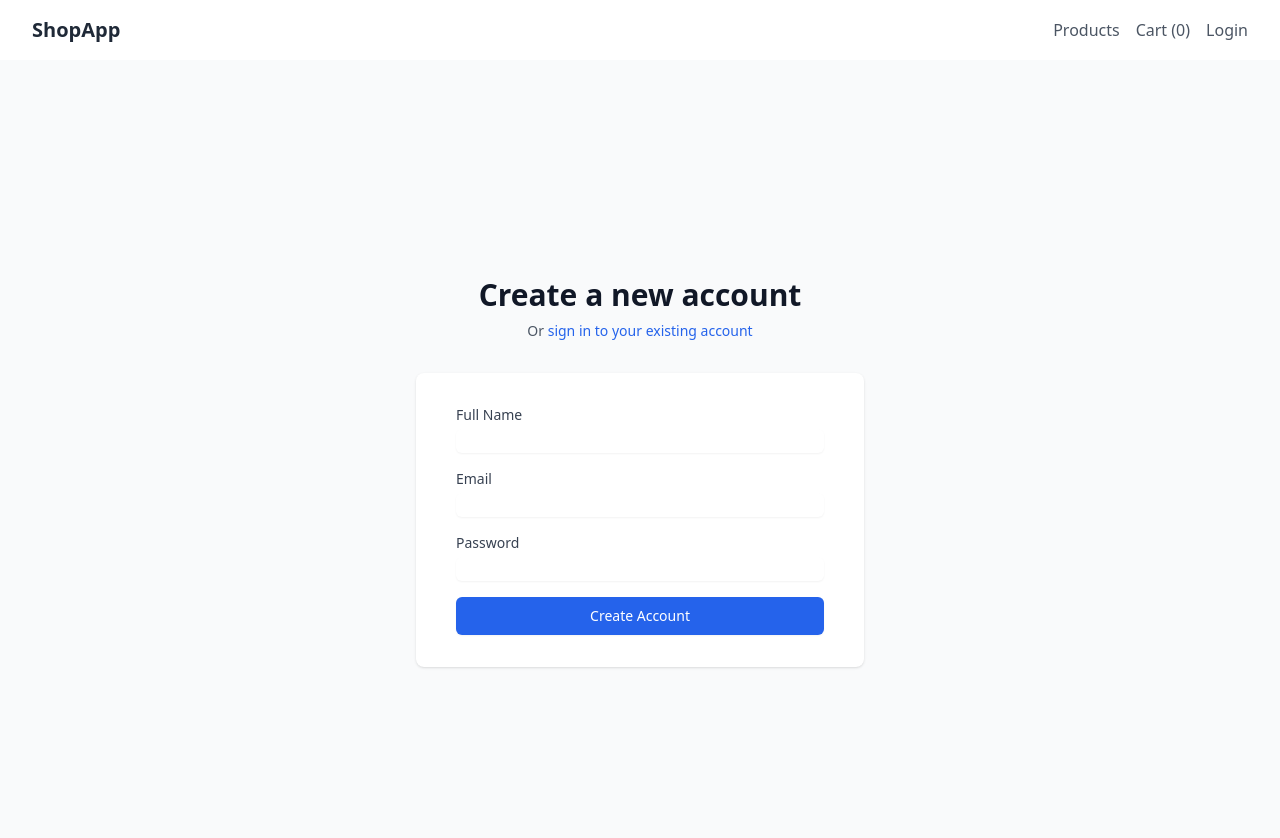
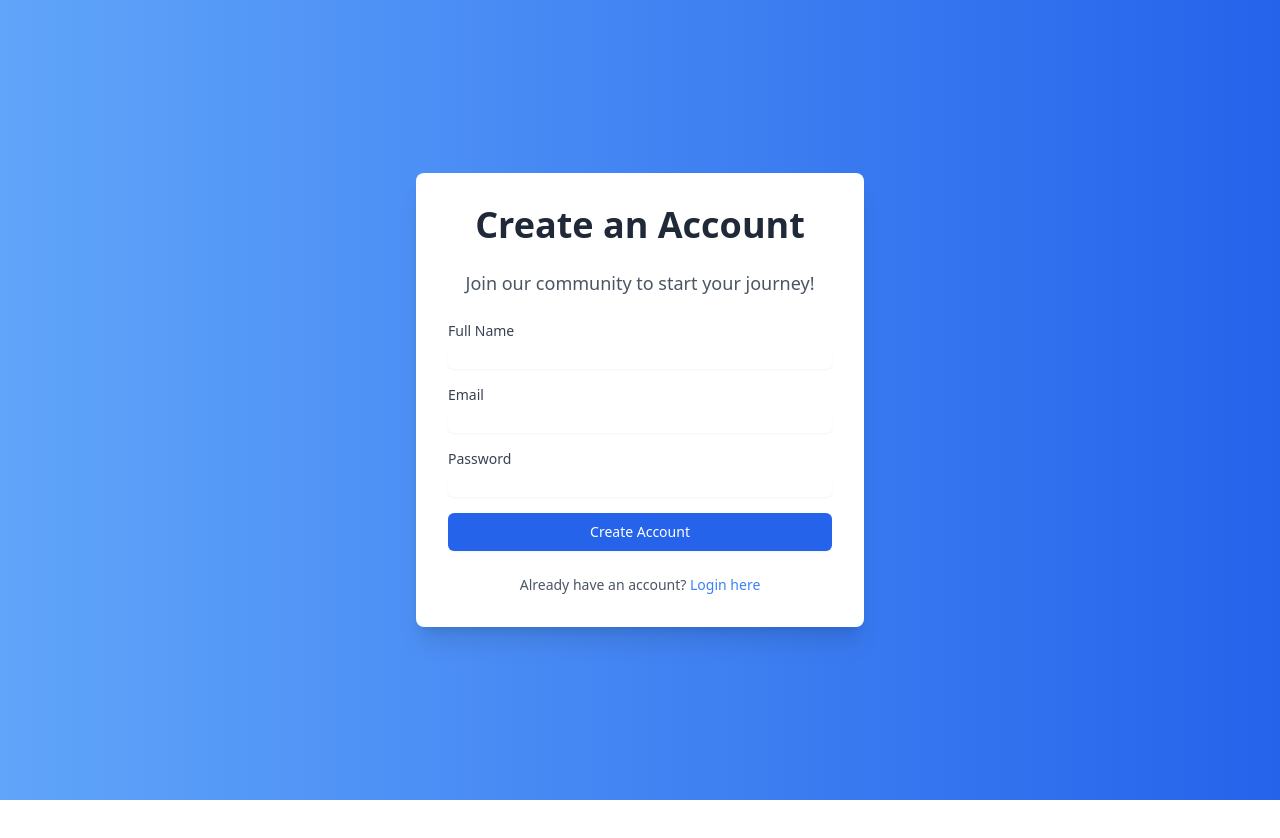
Before and after one commit to nahashon-source/E-commerce-2.0, a React (Vite) app: page /register in a window 1280 px wide. Shown: the top 838 px of the page. After the commit the page ends 800 px from the top, so only its background shows below. Built offline with nearby package versions, Linux system fonts and the light colour scheme.

Commit message:
Remove Header on Login and Register pages

```diff
--- a/src/App.jsx
+++ b/src/App.jsx
@@ -17,7 +17,10 @@ function App() {
     <Provider store={store}>
       <Router>
         <div className="min-h-screen bg-gray-100">
-          <Header />
+          {/* Conditionally render Header based on the current route */}
+          {/* Exclude Header on /login and /register routes */}
+          {window.location.pathname !== "/login" && window.location.pathname !== "/register" && <Header />}
+
           <Routes>
             <Route path="/" element={<Home />} />
             <Route path="/login" element={<Login />} />
@@ -40,6 +43,7 @@ function App() {
             />
             <Route path="/product/:id" element={<ProductDetails />} />
           </Routes>
+
           <ToastContainer position="bottom-right" />
         </div>
       </Router>
--- a/src/pages/Register.jsx
+++ b/src/pages/Register.jsx
@@ -1,27 +1,52 @@
+// import React from 'react';
+// import { Link } from 'react-router-dom';
+// import RegisterForm from '../components/auth/RegisterForm';
+
+// const Register = () => {
+//   return (
+//     <div className="max-w-lg mx-auto mt-10">
+//       <h2 className="text-3xl font-bold mb-6 text-center">Create an Account</h2>
+//       <RegisterForm />
+//       <div className="mt-4 text-center">
+//         <p className="text-sm">Already have an account? <Link to="/login" className="text-blue-500">Login here</Link></p>
+//       </div>
+//     </div>
+//   );
+// };
+
+// export default Register;
+
+
+
+
+
+
+
+import React from 'react';
 import { Link } from 'react-router-dom';
 import RegisterForm from '../components/auth/RegisterForm';
 
-function Register() {
+const Register = () => {
   return (
-    <div className="min-h-screen flex items-center justify-center bg-gray-50 py-12 px-4 sm:px-6 lg:px-8">
-      <div className="max-w-md w-full space-y-8">
-        <div>
-          <h2 className="mt-6 text-center text-3xl font-extrabold text-gray-900">
-            Create a new account
-          </h2>
-          <p className="mt-2 text-center text-sm text-gray-600">
-            Or{' '}
-            <Link to="/login" className="font-medium text-blue-600 hover:text-blue-500">
-              sign in to your existing account
+    <div className="min-h-screen flex items-center justify-center bg-gradient-to-r from-blue-400 to-blue-600 py-12 px-4 sm:px-6 lg:px-8">
+      <div className="max-w-md w-full bg-white p-8 rounded-lg shadow-xl space-y-6">
+        <h2 className="text-4xl font-extrabold text-center text-gray-800">Create an Account</h2>
+        <p className="text-lg text-center text-gray-600">Join our community to start your journey!</p>
+
+        {/* Register Form */}
+        <RegisterForm />
+
+        <div className="text-center">
+          <p className="text-sm text-gray-600">
+            Already have an account?{' '}
+            <Link to="/login" className="text-blue-500 font-medium hover:text-blue-400 transition-colors duration-200">
+              Login here
             </Link>
           </p>
-        </div>
-        <div className="mt-8 bg-white py-8 px-4 shadow sm:rounded-lg sm:px-10">
-          <RegisterForm />
         </div>
       </div>
     </div>
   );
-}
+};
 
 export default Register;
```
